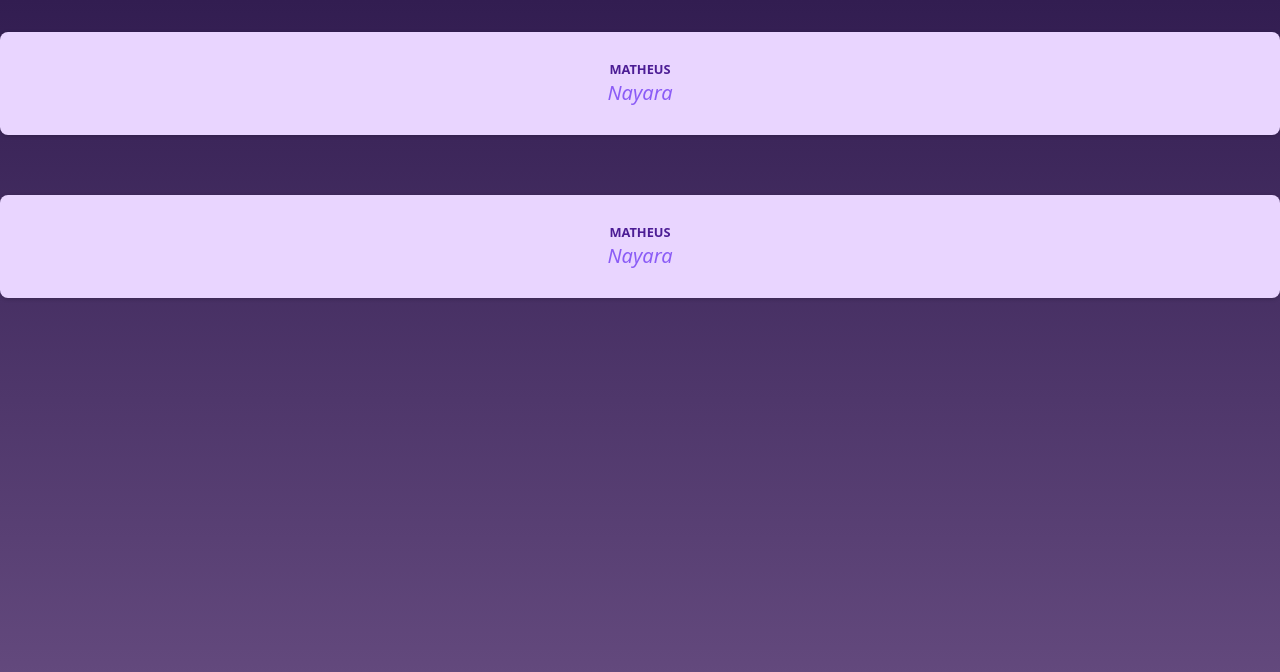
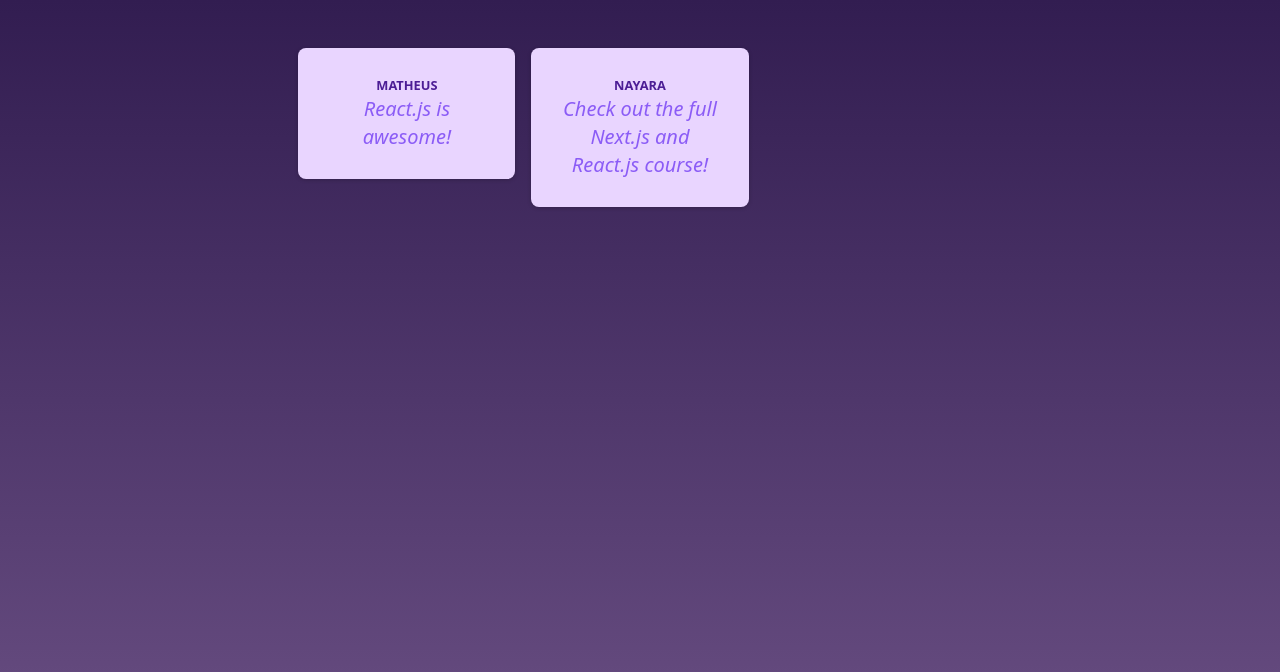
Before and after one commit to 1Maatheus/react-course, a React (Vite) app: page / in a window 1280 px wide. Shown: the top 672 px of the page. Built offline with nearby package versions, Linux system fonts and the light colour scheme.

Commit message:
changing some values on tailwind

```diff
--- a/src/App.jsx
+++ b/src/App.jsx
@@ -1,13 +1,12 @@
 // eslint-disable-next-line no-unused-vars
 import React from "react";
-import { Post } from "./components/Post";
+import { PostsList } from "./components/PostsList";
 
 function App() {
   return (
-    <div className="bg-gradient-to-b text-center from-[#321D51] to-[#6C5185] py-4 h-screen flex flex-col gap-7 text-[2.5rem]">
-      <Post />
-      <Post />
-    </div>
+    <main className="flex bg-gradient-to-b text-center from-[#321D51] to-[#6C5185] h-screen">
+      <PostsList />
+    </main>
   );
 }
 
--- a/src/components/Post.jsx
+++ b/src/components/Post.jsx
@@ -1,14 +1,15 @@
+// eslint-disable-next-line no-unused-vars
 import React from "react";
 
-export const Post = () => {
+export const Post = (props) => {
   return (
-    <div className="h-fit p-7 my-4 mx-0 bg-purple-200 rounded-lg shadow-[0_1px_4px_rgba(0,0,0,0.2)]">
+    <li className="h-fit p-7 my-4 mx-0 bg-purple-200 rounded-lg shadow-[0_1px_4px_rgba(0,0,0,0.2)]">
       <p className="text-[0.8rem] font-bold text-violet-900 m-0 uppercase">
-        Matheus
+        {props.author}
       </p>
       <p className="text-xl text-violet-500 whitespace-pre-wrap italic m-[0.25rem 0 0 0]">
-        Nayara
+        {props.body}
       </p>
-    </div>
+    </li>
   );
 };
--- /dev/null
+++ b/src/components/PostsList.jsx
@@ -0,0 +1,15 @@
+// eslint-disable-next-line no-unused-vars
+import React from "react";
+import { Post } from "./Post";
+
+export const PostsList = () => {
+  return (
+    <ul className="max-w-[50rem] my-4 mx-auto py-4 px-0 grid gap-4 grid-cols-[repeat(3,30%)] justify-center">
+      <Post author="Matheus" body="React.js is awesome!" />
+      <Post
+        author="Nayara"
+        body="Check out the full Next.js and React.js course!"
+      />
+    </ul>
+  );
+};
--- a/src/index.css
+++ b/src/index.css
@@ -5,3 +5,25 @@
 .anime {
   animation: animate-in 1s ease-out forwards;
 }
+
+*,
+*::before,
+*::after {
+  margin: 0;
+  padding: 0;
+  box-sizing: border-box;
+}
+
+ul,
+li {
+  list-style: none;
+}
+
+a {
+  text-decoration: none;
+  color: inherit;
+}
+
+img {
+  max-width: 100%;
+}
```
